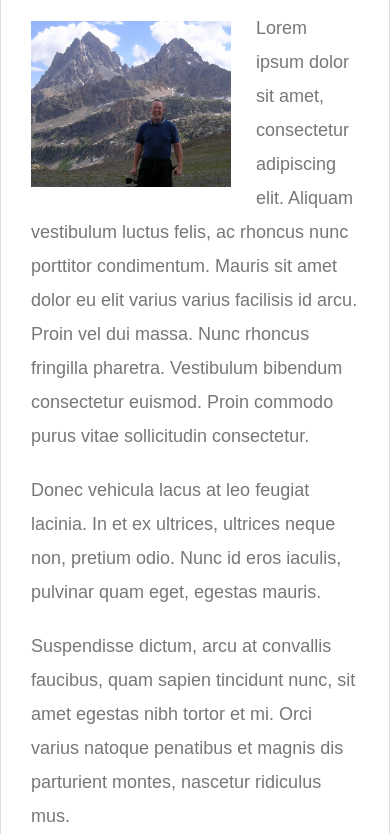
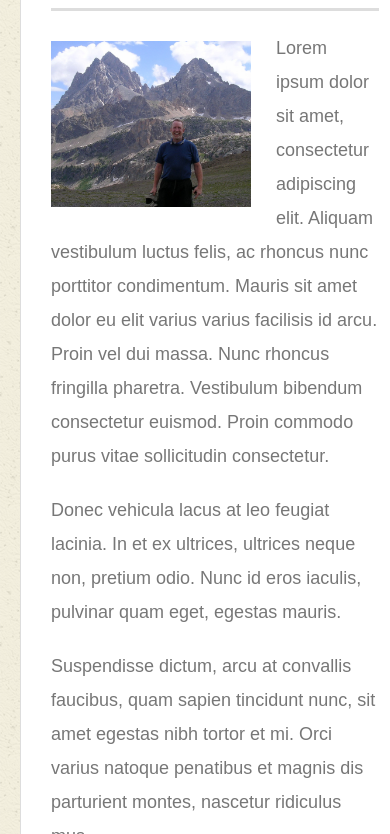
Before and after one commit to pvraab/Responsive-Portfolio, a plain HTML site: page index.html in a window 390 px wide. Shown: the part 242-1076 px from the top of the page. Drawn offline with Linux system fonts and the light colour scheme.

Commit message:
Update files

```diff
--- a/assets/css/style.css
+++ b/assets/css/style.css
@@ -110,7 +110,8 @@ footer {
   height: 50px;
 }
 
-h3, h2 {
+h3,
+h2 {
   padding-bottom: 20px;
   margin-bottom: 15px;
   line-height: 22px;
@@ -215,3 +216,44 @@ input[type=submit] {
   background: #4aaaa5;
   border: 0 none;
 }
+
+/*
+ * Use `980px` because you never want any of the content to be cut off.
+ * Since the desktop layout is about 960px wide, you want the media queries
+ * to kick in before your content gets cut off.
+ */
+@media only screen and (max-width:980px) {
+
+  /* For desktops */
+  .container {
+    background-color: lightgoldenrodyellow;
+    margin: 0px 0px 0px 0px;
+    padding: 0px 0px 0px 0px;
+  }
+}
+
+/*
+ * `768px` is about the width of a tablet
+ */
+@media only screen and (max-width:768px) {
+
+  /* For tablets */
+  .container {
+    background-color: lightgreen;
+    width: 100%;
+    margin: 10px 10px 10px 10px;
+  }
+}
+
+/*
+ * `640px` is about the width of a phone in landscape.
+ */
+@media only screen and (max-width:640px) {
+
+  /* For mobile phones: */
+  .container {
+    background-color: lightblue;
+    width: 100%;
+    margin: 20px 20px 20px 20px;
+  }
+}
--- a/index.html
+++ b/index.html
@@ -4,6 +4,9 @@
 <head>
   <meta charset="UTF-8">
   <title>About | Paul Raab</title>
+
+  <!-- Add this meta statement to do media responsiveness -->
+  <meta name="viewport" content="width=device-width, initial-scale=1.0">
   <link rel="stylesheet" type="text/css" href="./assets/css/reset.css">
   <link rel="stylesheet" type="text/css" href="./assets/css/style.css">
 </head>
@@ -27,11 +30,16 @@
 
       <img src="./assets/images/PaulRaab.jpg" class="auth-image" alt="Paul Raab">
 
-      <p>Lorem ipsum dolor sit amet, consectetur adipiscing elit. Aliquam vestibulum luctus felis, ac rhoncus nunc porttitor condimentum. Mauris sit amet dolor eu elit varius varius facilisis id arcu. Proin vel dui massa. Nunc rhoncus fringilla pharetra. Vestibulum bibendum consectetur euismod. Proin commodo purus vitae sollicitudin consectetur.</p>
+      <p>Lorem ipsum dolor sit amet, consectetur adipiscing elit. Aliquam vestibulum luctus felis, ac rhoncus nunc
+        porttitor condimentum. Mauris sit amet dolor eu elit varius varius facilisis id arcu. Proin vel dui massa. Nunc
+        rhoncus fringilla pharetra. Vestibulum bibendum consectetur euismod. Proin commodo purus vitae sollicitudin
+        consectetur.</p>
 
-      <p>Donec vehicula lacus at leo feugiat lacinia. In et ex ultrices, ultrices neque non, pretium odio. Nunc id eros iaculis, pulvinar quam eget, egestas mauris.</p>
+      <p>Donec vehicula lacus at leo feugiat lacinia. In et ex ultrices, ultrices neque non, pretium odio. Nunc id eros
+        iaculis, pulvinar quam eget, egestas mauris.</p>
 
-      <p>Suspendisse dictum, arcu at convallis faucibus, quam sapien tincidunt nunc, sit amet egestas nibh tortor et mi. Orci varius natoque penatibus et magnis dis parturient montes, nascetur ridiculus mus.</p>
+      <p>Suspendisse dictum, arcu at convallis faucibus, quam sapien tincidunt nunc, sit amet egestas nibh tortor et mi.
+        Orci varius natoque penatibus et magnis dis parturient montes, nascetur ridiculus mus.</p>
 
     </section>
 
```
